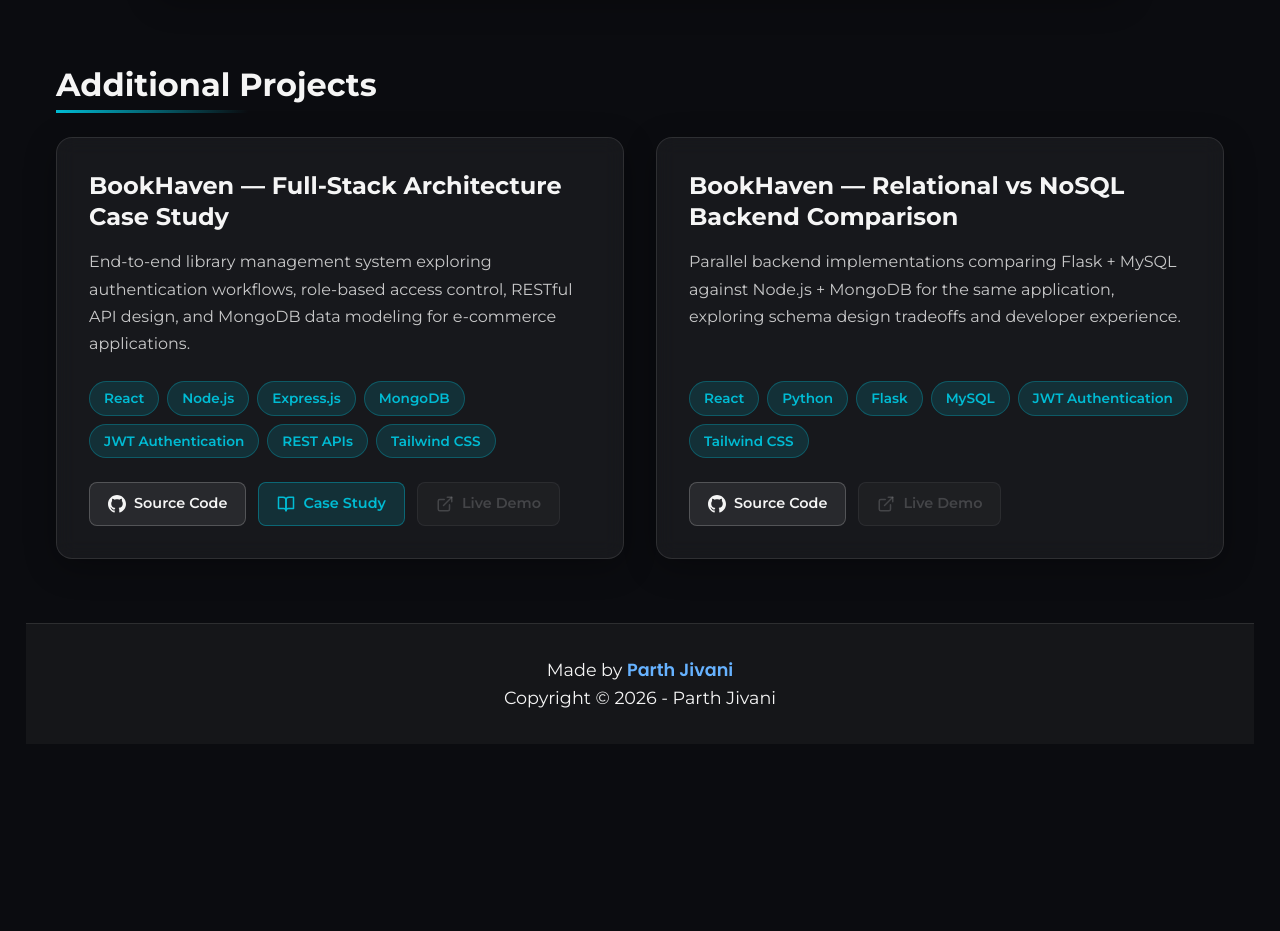
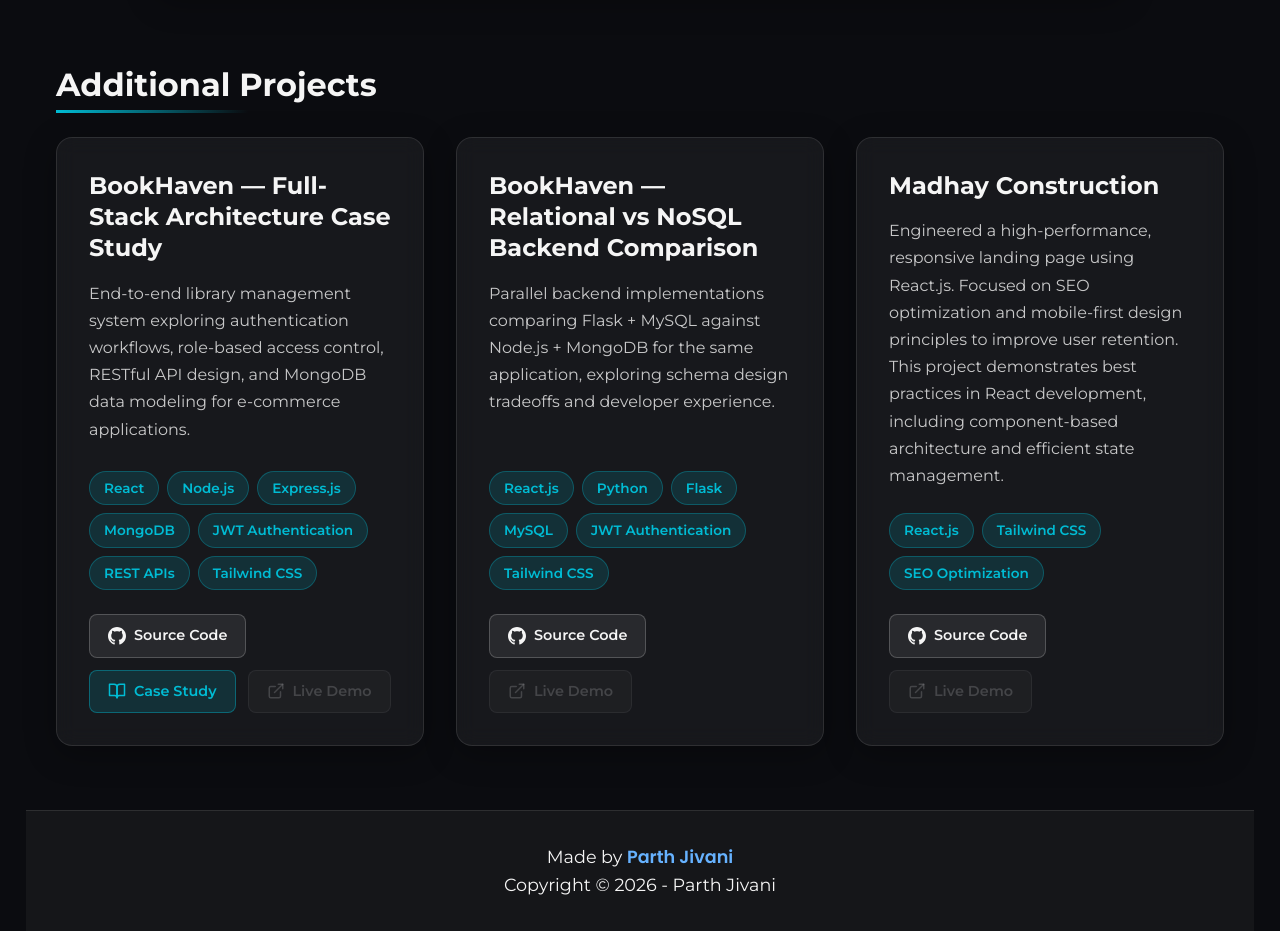
Before and after one commit to JivaniParth/parthsjivani, a React (Vite) app: page /projects in a window 1280 px wide. Shown: the part 900-1831 px from the top of the page. Before the commit the page ends 1644 px from the top, so only its background shows below. Built offline with nearby package versions, Linux system fonts and the light colour scheme.

Commit message:
Updated projects

```diff
--- a/src/components/pages/Projects.jsx
+++ b/src/components/pages/Projects.jsx
@@ -159,7 +159,7 @@ export default function Projects() {
         "REST APIs",
         "Tailwind CSS",
       ],
-      githubRepo: "https://github.com/JivaniParth/online-book-store-mongodb",
+      githubRepo: "https://github.com/JivaniParth/online-book-store",
       caseStudyLink:
         "https://github.com/JivaniParth/BookHaven-System-Design-Study",
       liveDemoLink: null,
@@ -172,14 +172,14 @@ export default function Projects() {
       description:
         "Parallel backend implementations comparing Flask + MySQL against Node.js + MongoDB for the same application, exploring schema design tradeoffs and developer experience.",
       techStack: [
-        "React",
+        "React.js",
         "Python",
         "Flask",
         "MySQL",
         "JWT Authentication",
         "Tailwind CSS",
       ],
-      githubRepo: "https://github.com/JivaniParth/online-book-store",
+      githubRepo: "https://github.com/JivaniParth/online-book-store-mongodb",
       caseStudyLink: null,
       liveDemoLink: null,
       isFeatured: false,
@@ -189,9 +189,9 @@ export default function Projects() {
       id: 3,
       title: "Aradhya Gems",
       description:
-        "Online Jewellery Store for a client. This project is built using MERN stack. This project includes JWT authentication, role-based access control, inventory management, order management, and payment gateway integration. This project is compact and can be used as a template for other e-commerce applications. This projects includes some minor features like wishlist, cart, order tracking, etc. which makes it a good example of a complete e-commerce application.",
+        "Online Jewellery Store for a client. This project is built using MERN stack. This project includes JWT authentication, role-based access control, inventory management, order management, and payment gateway integration. This project is compact and can be used as a template for other e-commerce applications. This project includes some minor features like wishlist, cart, order tracking, etc. which makes it a good example of a complete e-commerce application.",
       techStack: [
-        "React",
+        "React.js",
         "Node.js",
         "Express.js",
         "MongoDB",
@@ -203,6 +203,22 @@ export default function Projects() {
       liveDemoLink: "https://aradhyagems.in/",
       isFeatured: true,
       isDeployed: true,
+    },
+    {
+      id: 4,
+      title: "Madhay Construction",
+      description:
+        "Engineered a high-performance, responsive landing page using React.js. Focused on SEO optimization and mobile-first design principles to improve user retention. This project demonstrates best practices in React development, including component-based architecture and efficient state management.",
+      techStack: [
+        "React.js",
+        "Tailwind CSS",
+        "SEO Optimization",
+      ],
+      githubRepo: "https://github.com/JivaniParth/madhay-construction",
+      caseStudyLink: null,
+      liveDemoLink: false,
+      isFeatured: false,
+      isDeployed: false,
     },
   ];
 
```
